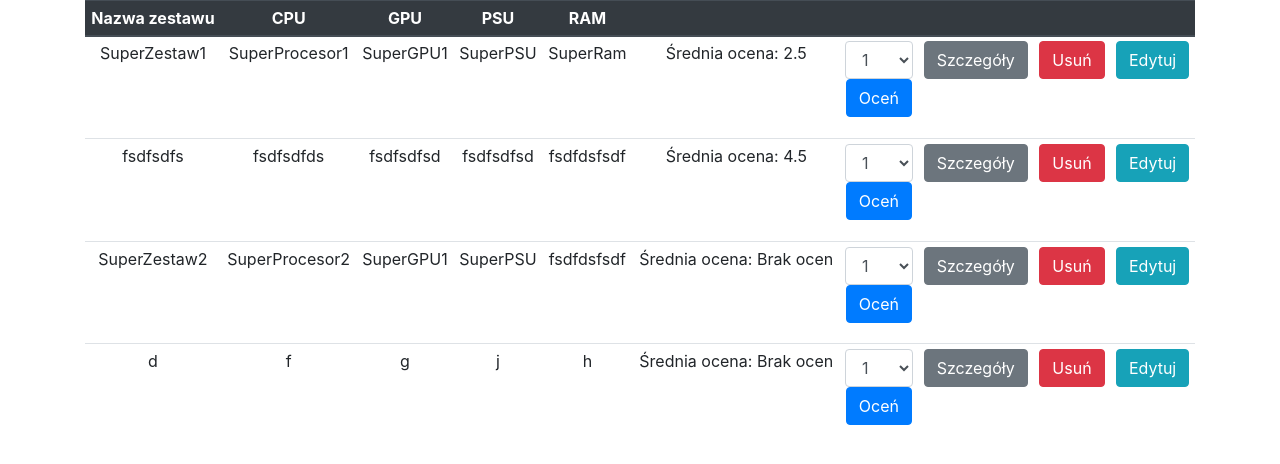
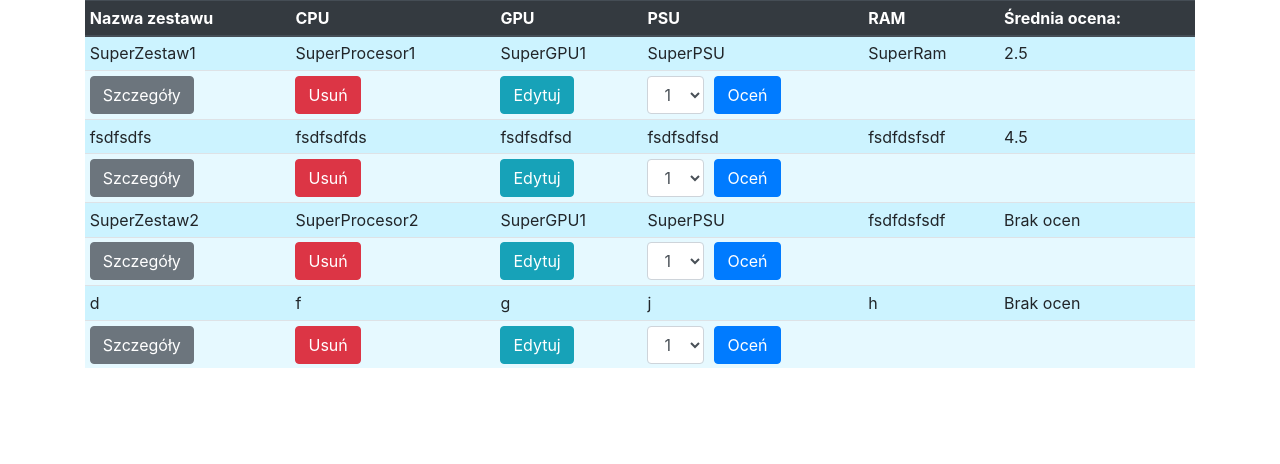
Before and after one commit to michaelgreeen/ScriptLanguagesDjangoApp, a Django app: page /created-sets/ in a window 1280 px wide. Shown: the part 56-520 px from the top of the page. Run offline with Django 4.2, Linux system fonts and the light colour scheme; a user stored in the database is signed in; data comes from the database, SQL or seed files in the repository; both versions use the stored data as it was after the commit; some libraries are stand-ins or nearby versions.

Commit message:
created-sets changes

```diff
--- a/ScriptLanguagesApp/templates/base.html
+++ b/ScriptLanguagesApp/templates/base.html
@@ -10,7 +10,7 @@
     />
     {% block extra_css %}{% endblock %}
   </head>
-  <body class = "text-center">
+  <body>
     <nav class="navbar navbar-expand-lg navbar-light bg-light">
       <a class="navbar-brand" href="{% url 'index' %}">PC-CREATOR</a>
       {% if user.is_authenticated %}
--- a/ScriptLanguagesApp/templates/creator/created-sets.html
+++ b/ScriptLanguagesApp/templates/creator/created-sets.html
@@ -1,4 +1,12 @@
 {% extends "base.html" %} {% block content %}
+<style>
+  tr:nth-child(odd) {
+      background-color: rgb(204, 243, 255);
+  }
+  tr:nth-child(even) {
+    background-color: rgb(230, 249, 255);
+}
+</style>
 <div class="row">
   <div class="col-12">
     <table class="table table-sm">
@@ -9,13 +17,7 @@
           <th scope="col">GPU</th>
           <th scope="col">PSU</th>
           <th scope="col">RAM</th>
-          <th scope="col"></th>
-          <th scope="col"></th>
-          {% if user.is_superuser%}
-          <th scope="col"></th>
-          <th scope="col"></th>
-          <th scope="col"></th>
-          {% endif %}
+          <th scope="col">Średnia ocena:</th>
         </tr>
       </thead>
       <tbody>
@@ -27,24 +29,11 @@
           <td>{{ pc.psu }}</td>
           <td>{{ pc.ram }}</td>
           <td>
-            Średnia ocena: {% if pc.ratings.all %} {{ pc.average_rating }}
-            {%else%} Brak ocen {% endif %}
+            {% if pc.ratings.all %} {{ pc.average_rating }} {%else%} Brak ocen
+            {% endif %}
           </td>
-          <td>
-            <form method="POST" action="{% url 'rate-pc' pc.id %}">
-              {% csrf_token %}
-              <div class="form-group">
-                <select class="form-control" name="rating" id="rating">
-                  <option value="1">1</option>
-                  <option value="2">2</option>
-                  <option value="3">3</option>
-                  <option value="4">4</option>
-                  <option value="5">5</option>
-                  <input type="submit" class="btn btn-primary" value="Oceń" />
-                </select>
-              </div>
-            </form>
-          </td>
+        </tr>
+        <tr>
           <td>
             <form method="GET" action="{% url 'details' pc.id %}">
               {% csrf_token %}
@@ -62,7 +51,7 @@
               Usuń
             </button>
           </td>
-          <td class="d-none d-md-table-cell">
+          <td>
             <button
               class="btn btn-info"
               type="submit"
@@ -72,28 +61,28 @@
             </button>
           </td>
           {% endif %} {% endif %}
-          <td class="d-md-none">
-            <div class="btn-group">
-              <button
-                type="button"
-                class="btn btn-secondary dropdown-toggle"
-                data-toggle="dropdown"
-                aria-haspopup="true"
-                aria-expanded="false"
-              >
-                Opcje
-              </button>
-              <div class="dropdown-menu dropdown-menu-right">
-                {% if user.is_authenticated%} {% if user.is_superuser%}
-                <a class="dropdown-item" href="{% url 'delete-pc-set' pc.id %}"
-                  >Usuń</a
-                >
-                <a class="dropdown-item" href="{% url 'edit-set' pc.id %}"
-                  >Edytuj</a
-                >
-                {% endif %} {% endif %}
+          <td>
+            <form method="POST" action="{% url 'rate-pc' pc.id %}">
+              {% csrf_token %}
+              <div class="form-inline">
+                <div class="form-group">
+                  <select class="form-control" name="rating" id="rating" style="margin-right: 10px;">
+                    <option value="1">1</option>
+                    <option value="2">2</option>
+                    <option value="3">3</option>
+                    <option value="4">4</option>
+                    <option value="5">5</option>
+                  </select>
+                </div>
+                <div class="form-group">
+                  <input type="submit" class="btn btn-primary" value="Oceń" />
+                </div>
               </div>
-            </div>
+            </form>
+          </td>
+          <td>
+          </td>
+          <td>
           </td>
         </tr>
         {%endfor%}
--- a/ScriptLanguagesApp/views.py
+++ b/ScriptLanguagesApp/views.py
@@ -56,7 +56,7 @@ class CreatedSetsView(View):
         self.logger.log('INFO', 'CreatedSetsView GET request')
         pcs = PC.objects.all()
         return render(request,"creator/created-sets.html", {'pcs':pcs})
-
+@method_decorator(login_required, name='dispatch')
 class DetailsView(View):
     def __init__(self):
         super().__init__()
```
Also changed, not shown: db.sqlite3.
